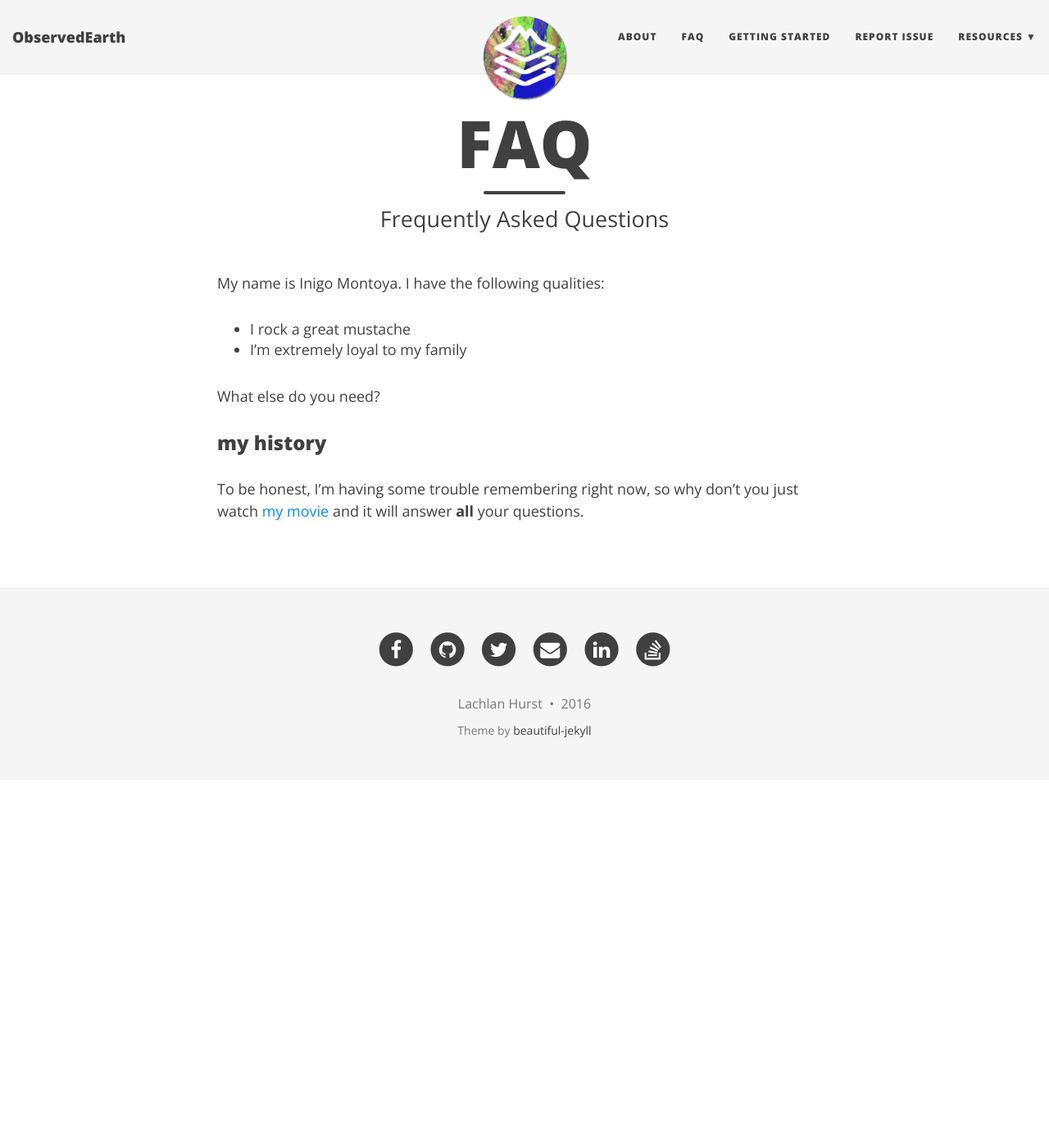
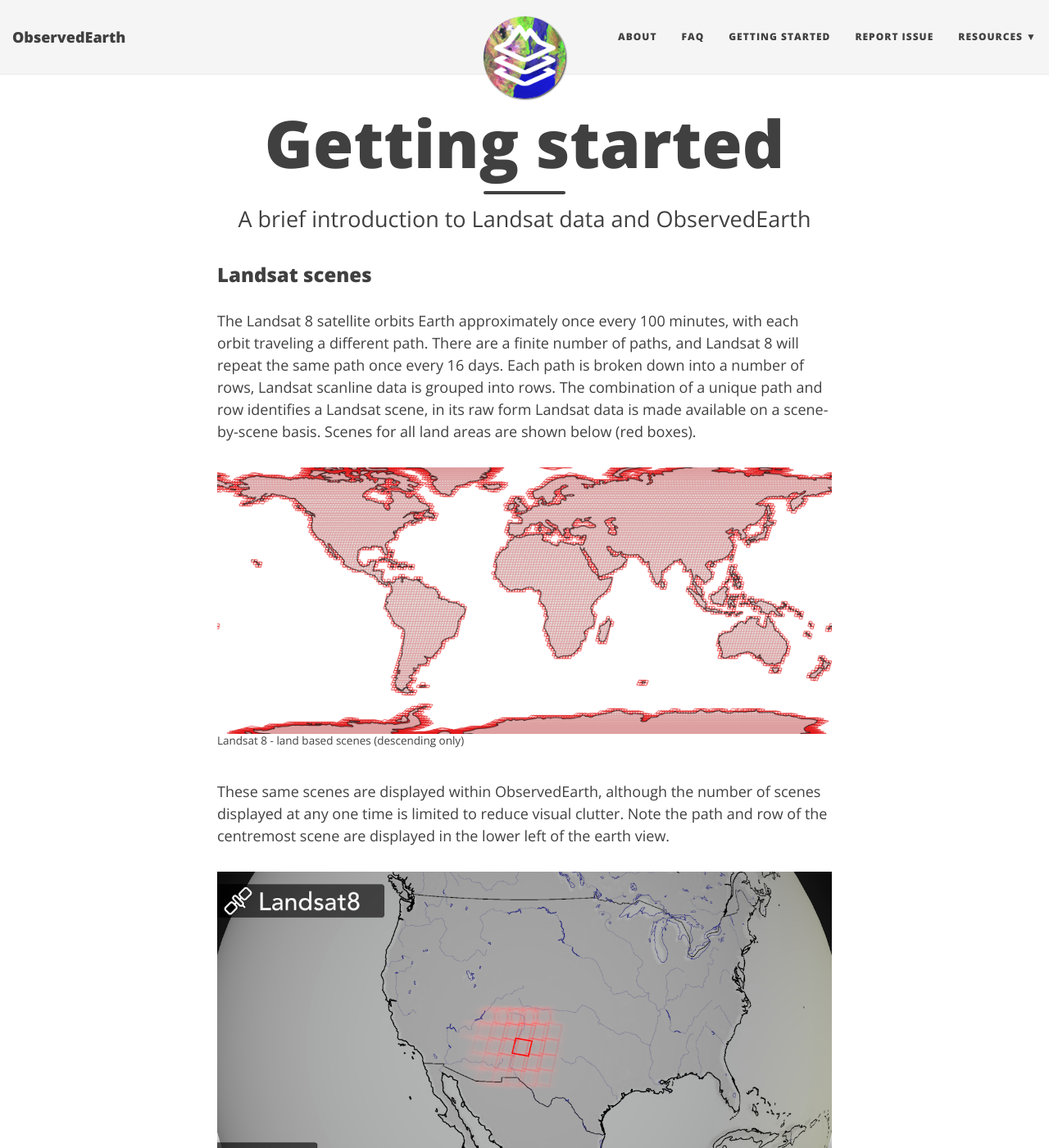
Before and after one commit to lachlanhurst/observedearth-web, a Jekyll site: the page built from gettingstarted.md, in a window 1280 px wide and 1400 px high. Shown: the whole window at 82% size. Built offline with Jekyll 4.4.1, drawn with Linux system fonts in a browser that asks for light colours; nearby versions of some CDN libraries; some of the changed text lies outside the part shown.

```diff
--- a/_config.yml
+++ b/_config.yml
@@ -68,7 +68,7 @@ footer-links-active:
 #disqus: ""
 
 # Fill in your Google Analytics ID to track your website using GA
-#google_analytics: ""
+google_analytics: "UA-50579603-3"
 
 # --- Don't need to touch anything below here (but you can if you want) --- #
 
--- a/gettingstarted.md
+++ b/gettingstarted.md
@@ -1,16 +1,20 @@
 ---
 layout: page
-title: FAQ
-subtitle: Frequently Asked Questions
+title: Getting started
+subtitle: A brief introduction to Landsat data and ObservedEarth
 ---
 
-My name is Inigo Montoya. I have the following qualities:
+### Landsat scenes
+The Landsat 8 satellite orbits Earth approximately once every 100 minutes, with each orbit traveling a different path. There are a finite number of paths, and Landsat 8 will repeat the same path once every 16 days. Each path is broken down into a number of rows, Landsat scanline data is grouped into rows. The combination of a unique path and row identifies a Landsat scene, in its raw form Landsat data is made available on a scene-by-scene basis. Scenes for all land areas are shown below (red boxes).
 
-- I rock a great mustache
-- I'm extremely loyal to my family
+![Landsat 8 scenes](../img/wrs2desc-land.png)
+<sup>Landsat 8 - land based scenes (descending only)</sup>
 
-What else do you need?
+These same scenes are displayed within ObservedEarth, although the number of scenes displayed at any one time is limited to reduce visual clutter. Note the path and row of the centremost scene are displayed in the lower left of the earth view.
 
-### my history
+![Landsat 8 scenes in ObservedEarth](../img/oe_scenes.png)
+<sup>Landsat 8 - ObservedEarth scene selection (descending only)</sup>
 
-To be honest, I'm having some trouble remembering right now, so why don't you just watch [my movie](http://en.wikipedia.org/wiki/The_Princess_Bride_%28film%29) and it will answer **all** your questions.
+Double tapping the earth view will present a cloud free preview image of the current scene. 3D touch peek and pop gestures are also supported in this view.
+
+Pressing the tiles button in the lower right will open the history data for the current scene.
```
Also changed, not shown: _includes/maincontent.md (+13 -4 lines), faq.md (+13 -1 lines), img/oe_scenes.png (added), img/wrs2desc-land.png (added).
